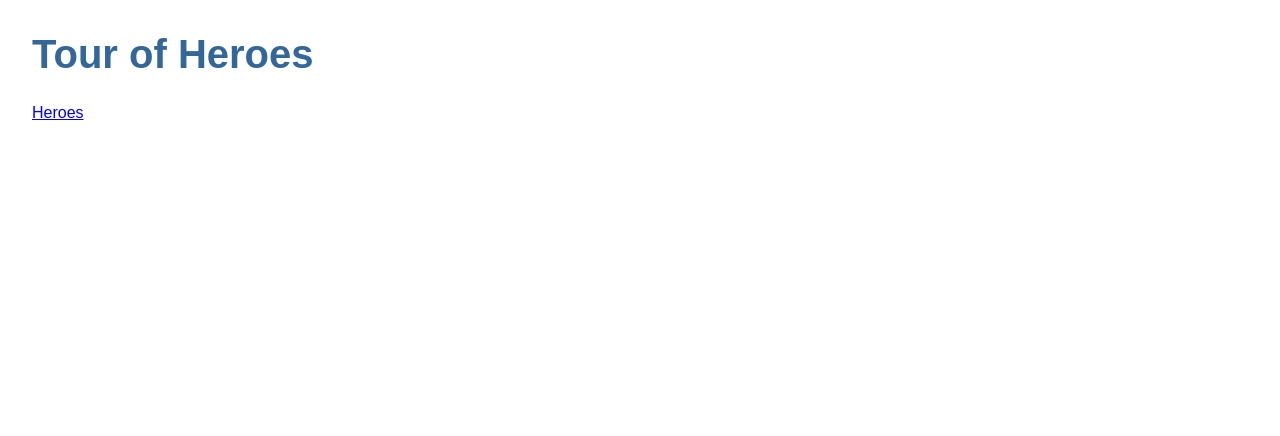
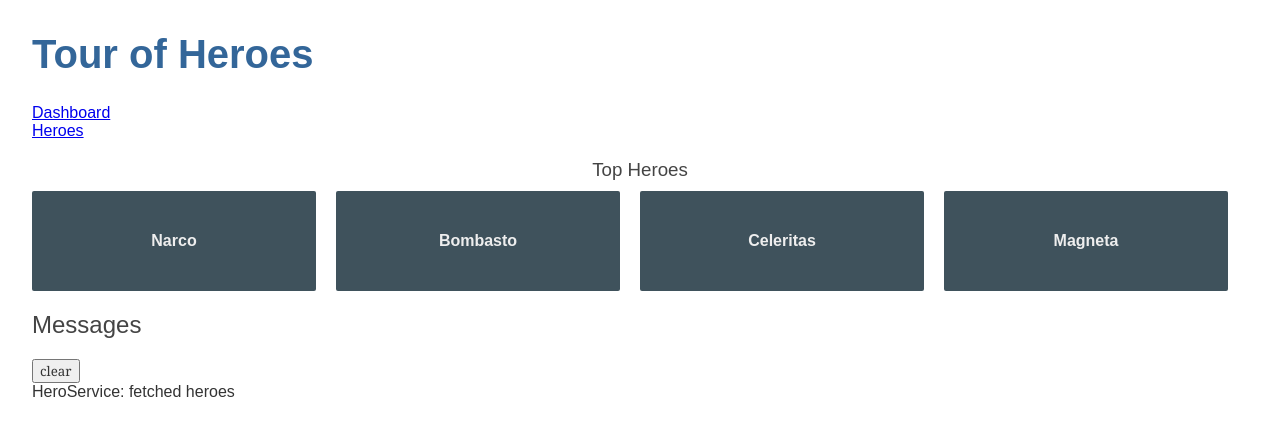
Before and after one commit to a982338665/angular, an Angular app in the folder my-app/: page /dashboard in a window 1280 px wide. Before the commit this address led to /. Shown: the top 436 px of the page. Built offline with nearby package versions, Linux system fonts and the light colour scheme.

Commit message:
添加新视图 仪表盘 ，视图切换

```diff
--- a/my-app/src/app/app-routing.module.ts
+++ b/my-app/src/app/app-routing.module.ts
@@ -1,9 +1,14 @@
 import { NgModule } from '@angular/core';
 import { Routes, RouterModule } from '@angular/router';
 import { HeroesComponent }      from './heroes/heroes.component';
+import { DashboardComponent }   from './dashboard/dashboard.component';
 
 //路由配置：URL 为 localhost:4200/heroes 时，就导航到 HeroesComponent。
 const routes: Routes = [
+  ////添加仪表盘路由
+  { path: 'dashboard', component: DashboardComponent },
+  //添加默认路由：这个路由会把一个与空路径“完全匹配”的 URL 重定向到路径为 '/dashboard' 的路由。
+  { path: '', redirectTo: '/dashboard', pathMatch: 'full' },
   { path: 'heroes', component: HeroesComponent }
 ];
 
--- a/my-app/src/app/app.component.html
+++ b/my-app/src/app/app.component.html
@@ -1,5 +1,6 @@
 <h1>{{title}}</h1>
 <nav>
+  <a routerLink="/dashboard">Dashboard</a><br>
   <a routerLink="/heroes">Heroes</a>
 </nav>
 <!--显示app-heroes视图-->
--- a/my-app/src/app/app.module.ts
+++ b/my-app/src/app/app.module.ts
@@ -6,7 +6,8 @@
 import { HeroesComponent } from './heroes/heroes.component';
 import { FormsModule } from '@angular/forms';
 import { HeroDetailComponent } from './hero-detail/hero-detail.component';
-import { MessagesComponent } from './messages/messages.component'; // <-- NgModel lives here
+import { MessagesComponent } from './messages/messages.component';
+import { DashboardComponent } from './dashboard/dashboard.component'; // <-- NgModel lives here
 
 //注意 AppModule 声明了应用中的所有组件，AppComponent 和 HeroesComponent。
 @NgModule({
@@ -14,7 +15,8 @@
     AppComponent,
     HeroesComponent,
     HeroDetailComponent,
-    MessagesComponent
+    MessagesComponent,
+    DashboardComponent
   ],
   imports: [
     BrowserModule,
--- /dev/null
+++ b/my-app/src/app/dashboard/dashboard.component.css
@@ -0,0 +1,63 @@
+/* DashboardComponent's private CSS styles */
+[class*='col-'] {
+  float: left;
+  padding-right: 20px;
+  padding-bottom: 20px;
+}
+[class*='col-']:last-of-type {
+  padding-right: 0;
+}
+a {
+  text-decoration: none;
+}
+*, *:after, *:before {
+  -webkit-box-sizing: border-box;
+  -moz-box-sizing: border-box;
+  box-sizing: border-box;
+}
+h3 {
+  text-align: center;
+  margin-bottom: 0;
+}
+h4 {
+  position: relative;
+}
+.grid {
+  margin: 0;
+}
+.col-1-4 {
+  width: 25%;
+}
+.module {
+  padding: 20px;
+  text-align: center;
+  color: #eee;
+  max-height: 120px;
+  min-width: 120px;
+  background-color: #3f525c;
+  border-radius: 2px;
+}
+.module:hover {
+  background-color: #eee;
+  cursor: pointer;
+  color: #607d8b;
+}
+.grid-pad {
+  padding: 10px 0;
+}
+.grid-pad > [class*='col-']:last-of-type {
+  padding-right: 20px;
+}
+@media (max-width: 600px) {
+  .module {
+    font-size: 10px;
+    max-height: 75px; }
+}
+@media (max-width: 1024px) {
+  .grid {
+    margin: 0;
+  }
+  .module {
+    min-width: 60px;
+  }
+}
--- /dev/null
+++ b/my-app/src/app/dashboard/dashboard.component.html
@@ -0,0 +1,8 @@
+<h3>Top Heroes</h3>
+<div class="grid grid-pad">
+  <a *ngFor="let hero of heroes" class="col-1-4">
+    <div class="module hero">
+      <h4>{{hero.name}}</h4>
+    </div>
+  </a>
+</div>
--- /dev/null
+++ b/my-app/src/app/dashboard/dashboard.component.ts
@@ -0,0 +1,24 @@
+import { Component, OnInit } from '@angular/core';
+import { Hero } from '../hero';
+import { HeroService } from '../hero.service';
+
+@Component({
+  selector: 'app-dashboard',
+  templateUrl: './dashboard.component.html',
+  styleUrls: [ './dashboard.component.css' ]
+})
+export class DashboardComponent implements OnInit {
+  heroes: Hero[] = [];
+
+  constructor(private heroService: HeroService) { }
+
+  ngOnInit() {
+    this.getHeroes();
+  }
+
+  getHeroes(): void {
+    //这个 getHeroes 函数会截取第 2 到 第 5 位英雄，也就是说只返回四个顶级英雄（第二，第三，第四和第五）。
+    this.heroService.getHeroes()
+      .subscribe(heroes => this.heroes = heroes.slice(1, 5));
+  }
+}
```
Also changed, not shown: 2 other files (tests, documents, lock files or other folders).
